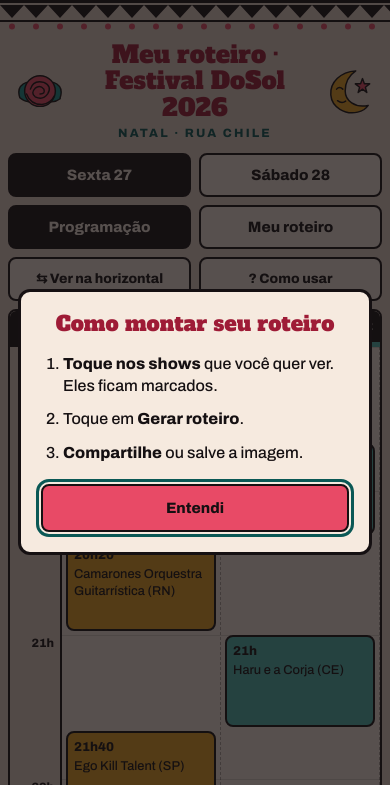
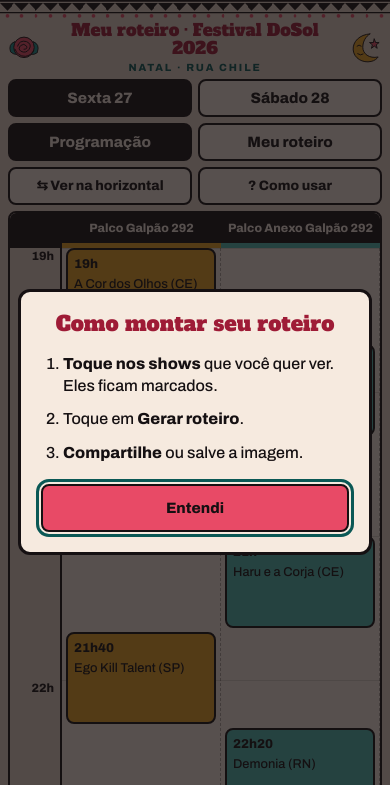
Before and after one commit to eBetcel/dosol-2026, a website with bundled scripts: page index.html in a window 390 px wide. Shown: the top 785 px of the page. Built offline with nearby package versions, Linux system fonts and the light colour scheme.

Commit message:
style: taller schedule on phones with a compact header
Co-Authored-By: Claude Sonnet 5.5 <noreply@anthropic.com>

```diff
--- a/css/app.css
+++ b/css/app.css
@@ -58,6 +58,19 @@ main { max-width: 960px; margin: 0 auto; padding: 0 8px; }
 #help b { font-weight: 800; }
 #help button { width: 100%; min-height: 48px; font-weight: 800; background: var(--vermelho); border: 2px solid var(--preto); border-radius: 8px; }
 
+/* No celular, o topo encolhe para o calendário ocupar a tela. */
+@media (max-width: 600px) {
+  .borda { height: 18px; background-size: auto 100%; }
+  header { padding: 4px 8px; gap: 8px; }
+  header img { width: 32px; height: 32px; }
+  h1 { font-size: 1.05rem; }
+  header p { margin-top: 2px; font-size: .65rem; }
+  .abas { gap: 6px; margin-bottom: 6px; }
+  .abas button { min-height: 38px; }
+  .acoes.fixa { margin: 8px 0; }
+  .timeline { max-height: calc(100vh - 76px); max-height: calc(100dvh - 76px); }
+}
+
 footer { text-align: center; padding: 20px 16px; font-size: .8rem; }
 footer img { width: 40px; height: 40px; }
 footer a { color: var(--turquesa-escuro); font-weight: 800; }
```
